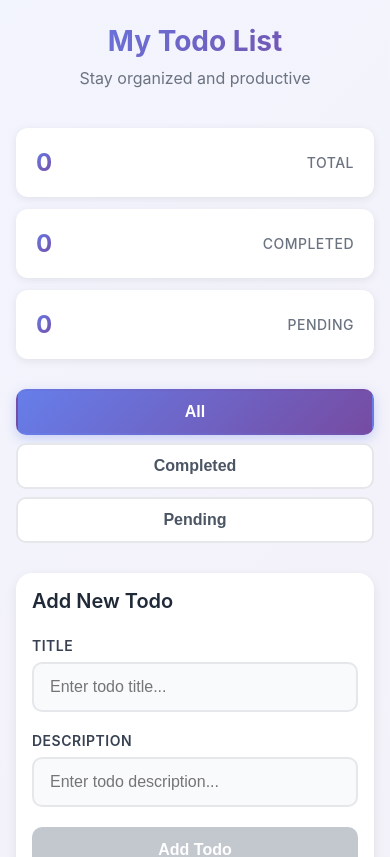
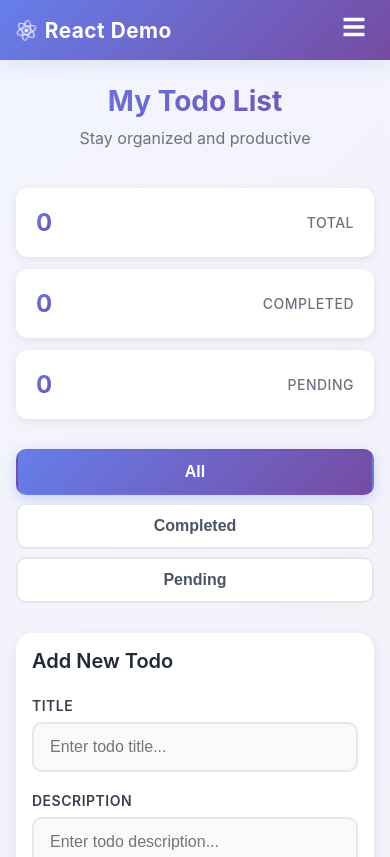
Before and after one commit to emadnahed/react-demo-app, a React (Create React App) app: page / in a window 390 px wide. Shown: the top 857 px of the page. Built offline with nearby package versions, Linux system fonts and the light colour scheme; the HTML template or start-up script is replaced by a standard one.

Commit message:
feat: add Navbar component and update styles
- Add new Navbar component with responsive design
- Update App layout to include the Navbar
- Adjust global styles and dependencies
- Update package dependencies

```diff
--- a/package.json
+++ b/package.json
@@ -5,6 +5,7 @@
   "dependencies": {
     "react": "^19.2.0",
     "react-dom": "^19.2.0",
+    "react-icons": "^5.5.0",
     "react-scripts": "5.0.1"
   },
   "scripts": {
--- a/src/App.css
+++ b/src/App.css
@@ -4,6 +4,7 @@
   margin: 0 auto;
   padding: 40px 20px;
   min-height: 100vh;
+  padding-top: 40px;
 }
 
 /* ==================== APP HEADER ==================== */
--- a/src/App.jsx
+++ b/src/App.jsx
@@ -2,6 +2,7 @@ import React, { useState, useEffect } from 'react';
 import './App.css';
 import TodoForm from './TodoForm';
 import TodoList from './TodoList';
+import Navbar from './components/Navbar';
 
 const App = () => {
   const [todos, setTodos] = useState(() => {
@@ -54,6 +55,8 @@ const App = () => {
   };
 
   return (
+    <>
+      <Navbar />
       <div className="app">
         <div className="app-header">
           <h1 className="app-title">My Todo List</h1>
@@ -99,6 +102,7 @@ const App = () => {
         <TodoForm addTodo={addTodo} />
         <TodoList todos={filteredTodos} deleteTodo={deleteTodo} toggleComplete={toggleComplete} />
       </div>
+    </>
   );
 };
 
--- /dev/null
+++ b/src/components/Navbar.css
@@ -0,0 +1,283 @@
+/* Navbar container */
+.navbar {
+  background: linear-gradient(135deg, #667eea 0%, #764ba2 100%);
+  height: 70px;
+  display: flex;
+  justify-content: center;
+  align-items: center;
+  font-size: 1rem;
+  /* position: sticky; */
+  top: 0;
+  z-index: 1000;
+  box-shadow: 0 4px 20px rgba(102, 126, 234, 0.15);
+  transition: all 0.3s cubic-bezier(0.4, 0, 0.2, 1);
+}
+
+.navbar.scrolled {
+  height: 60px;
+  box-shadow: 0 4px 30px rgba(102, 126, 234, 0.25);
+  background: linear-gradient(135deg, #667eea 0%, #764ba2 100%);
+}
+
+.navbar-container {
+  display: flex;
+  justify-content: space-between;
+  align-items: center;
+  height: 100%;
+  width: 100%;
+  max-width: 1400px;
+  padding: 0 2rem;
+}
+
+/* Logo */
+.navbar-logo {
+  color: #ffffff;
+  justify-self: start;
+  cursor: pointer;
+  text-decoration: none;
+  font-size: 1.5rem;
+  font-weight: 700;
+  display: flex;
+  align-items: center;
+  gap: 0.5rem;
+  transition: all 0.3s ease;
+}
+
+.navbar-logo:hover {
+  transform: translateY(-2px);
+  filter: brightness(1.1);
+}
+
+.logo-icon {
+  font-size: 1.8rem;
+  animation: rotate 20s linear infinite;
+}
+
+@keyframes rotate {
+  from {
+    transform: rotate(0deg);
+  }
+  to {
+    transform: rotate(360deg);
+  }
+}
+
+.logo-text {
+  font-weight: 700;
+  letter-spacing: 0.5px;
+}
+
+/* Menu Icon */
+.menu-icon {
+  display: none;
+  color: #ffffff;
+  font-size: 1.8rem;
+  cursor: pointer;
+  transition: all 0.3s ease;
+  padding: 0.5rem;
+  border-radius: 8px;
+}
+
+.menu-icon:hover {
+  background-color: rgba(255, 255, 255, 0.1);
+  transform: scale(1.05);
+}
+
+/* Navigation Menu */
+.nav-menu {
+  display: flex;
+  align-items: center;
+  list-style: none;
+  text-align: center;
+  margin: 0;
+  padding: 0;
+  gap: 0.5rem;
+}
+
+.nav-item {
+  display: flex;
+  align-items: center;
+}
+
+.nav-links {
+  color: #ffffff;
+  text-decoration: none;
+  padding: 0.75rem 1.5rem;
+  display: flex;
+  align-items: center;
+  position: relative;
+  transition: all 0.3s ease;
+  font-weight: 500;
+  letter-spacing: 0.5px;
+  border-radius: 8px;
+}
+
+.nav-links:hover {
+  background-color: rgba(255, 255, 255, 0.15);
+  transform: translateY(-2px);
+}
+
+.nav-links::after {
+  content: '';
+  position: absolute;
+  width: 0;
+  height: 2px;
+  bottom: 8px;
+  left: 50%;
+  background-color: #ffffff;
+  transition: all 0.3s ease;
+  transform: translateX(-50%);
+  border-radius: 2px;
+}
+
+.nav-links:hover::after {
+  width: 70%;
+}
+
+/* Mobile Menu */
+@media screen and (max-width: 960px) {
+  .navbar-container {
+    padding: 0 1.5rem;
+  }
+
+  .menu-icon {
+    display: block;
+    z-index: 1001;
+  }
+
+  .nav-menu {
+    display: flex;
+    flex-direction: column;
+    width: 100%;
+    position: absolute;
+    top: 70px;
+    left: -100%;
+    opacity: 0;
+    transition: all 0.4s cubic-bezier(0.4, 0, 0.2, 1);
+    background: linear-gradient(135deg, #667eea 0%, #764ba2 100%);
+    box-shadow: 0 10px 40px rgba(102, 126, 234, 0.3);
+    padding: 2rem 0;
+    gap: 0;
+    border-radius: 0 0 20px 20px;
+  }
+
+  .nav-menu.active {
+    left: 0;
+    opacity: 1;
+    transition: all 0.4s cubic-bezier(0.4, 0, 0.2, 1);
+  }
+
+  .nav-item {
+    width: 100%;
+    display: flex;
+    justify-content: center;
+    align-items: center;
+    padding: 0.5rem 0;
+  }
+
+  .nav-links {
+    text-align: center;
+    width: 90%;
+    padding: 1.25rem 2rem;
+    font-size: 1.1rem;
+    border-radius: 12px;
+    margin: 0.25rem 0;
+  }
+
+  .nav-links:hover {
+    background-color: rgba(255, 255, 255, 0.2);
+    transform: translateX(5px);
+  }
+
+  .nav-links::after {
+    display: none;
+  }
+
+  .navbar.scrolled {
+    height: 60px;
+  }
+
+  .navbar.scrolled .nav-menu {
+    top: 60px;
+  }
+
+  .logo-icon {
+    font-size: 1.6rem;
+  }
+
+  .logo-text {
+    font-size: 1.3rem;
+  }
+}
+
+/* Tablet and smaller screens */
+@media screen and (max-width: 768px) {
+  .navbar {
+    height: 65px;
+  }
+
+  .navbar-container {
+    padding: 0 1rem;
+  }
+
+  .navbar-logo {
+    font-size: 1.3rem;
+  }
+
+  .logo-icon {
+    font-size: 1.5rem;
+  }
+
+  .nav-menu {
+    top: 65px;
+  }
+
+  .navbar.scrolled {
+    height: 55px;
+  }
+
+  .navbar.scrolled .nav-menu {
+    top: 55px;
+  }
+}
+
+/* Small mobile devices */
+@media screen and (max-width: 480px) {
+  .navbar {
+    height: 60px;
+  }
+
+  .navbar-container {
+    padding: 0 1rem;
+  }
+
+  .navbar-logo {
+    font-size: 1.2rem;
+  }
+
+  .logo-icon {
+    font-size: 1.3rem;
+  }
+
+  .menu-icon {
+    font-size: 1.5rem;
+  }
+
+  .nav-menu {
+    top: 60px;
+    padding: 1.5rem 0;
+  }
+
+  .nav-links {
+    font-size: 1rem;
+    padding: 1rem 1.5rem;
+  }
+
+  .navbar.scrolled {
+    height: 55px;
+  }
+
+  .navbar.scrolled .nav-menu {
+    top: 55px;
+  }
+}
--- /dev/null
+++ b/src/components/Navbar.jsx
@@ -0,0 +1,65 @@
+import { useState, useEffect } from 'react';
+import { FaBars, FaTimes, FaReact } from 'react-icons/fa';
+import './Navbar.css';
+
+const Navbar = () => {
+  const [isOpen, setIsOpen] = useState(false);
+  const [scrolled, setScrolled] = useState(false);
+
+  // Handle scroll effect for navbar
+  useEffect(() => {
+    const handleScroll = () => {
+      const isScrolled = window.scrollY > 10;
+      if (isScrolled !== scrolled) {
+        setScrolled(isScrolled);
+      }
+    };
+
+    window.addEventListener('scroll', handleScroll);
+    return () => window.removeEventListener('scroll', handleScroll);
+  }, [scrolled]);
+
+  const toggleMenu = () => {
+    setIsOpen(!isOpen);
+  };
+
+  // Close mobile menu when clicking on a link
+  const closeMobileMenu = () => {
+    setIsOpen(false);
+  };
+
+  return (
+    <nav className={`navbar ${scrolled ? 'scrolled' : ''}`}>
+      <div className="navbar-container">
+        <a href="/" className="navbar-logo" onClick={closeMobileMenu}>
+          <FaReact className="logo-icon" />
+          <span className="logo-text">React Demo</span>
+        </a>
+
+        <div className="menu-icon" onClick={toggleMenu}>
+          {isOpen ? <FaTimes /> : <FaBars />}
+        </div>
+
+        <ul className={isOpen ? 'nav-menu active' : 'nav-menu'}>
+          <li className="nav-item">
+            <a href="#home" className="nav-links" onClick={closeMobileMenu}>
+              Home
+            </a>
+          </li>
+          <li className="nav-item">
+            <a href="#about" className="nav-links" onClick={closeMobileMenu}>
+              About
+            </a>
+          </li>
+          <li className="nav-item">
+            <a href="#contact" className="nav-links" onClick={closeMobileMenu}>
+              Contact
+            </a>
+          </li>
+        </ul>
+      </div>
+    </nav>
+  );
+};
+
+export default Navbar;
--- a/src/index.css
+++ b/src/index.css
@@ -38,7 +38,7 @@ code {
 
 /* ==================== SCROLLBAR STYLING ==================== */
 ::-webkit-scrollbar {
-  width: 10px;
+  /* width: 10px; */
 }
 
 ::-webkit-scrollbar-track {
```
Lines whose indentation alone changed are shown as unchanged.
